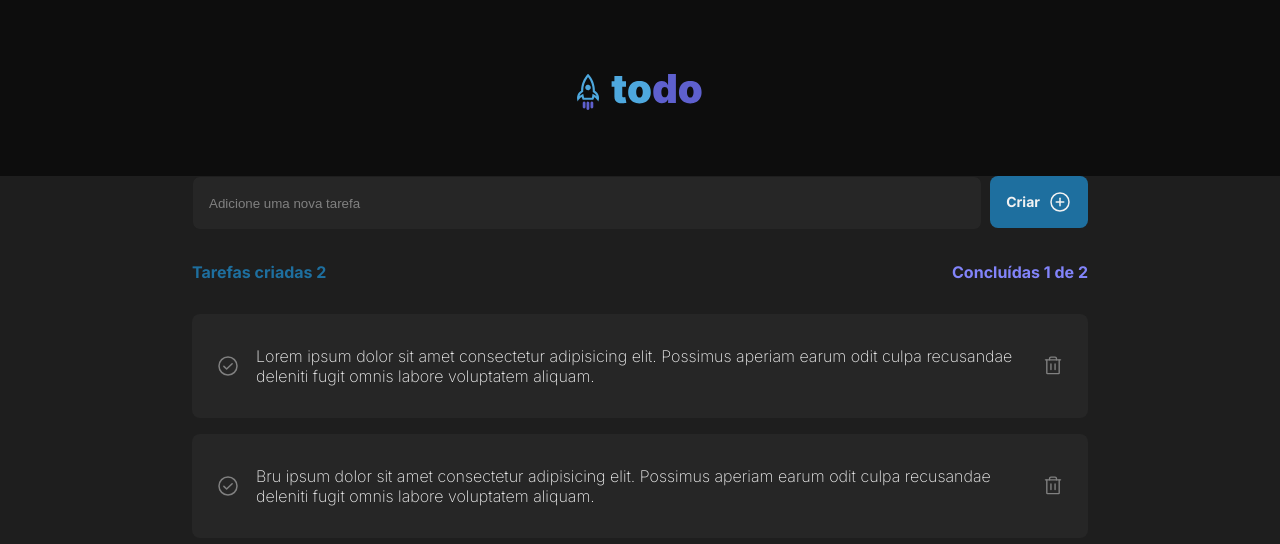
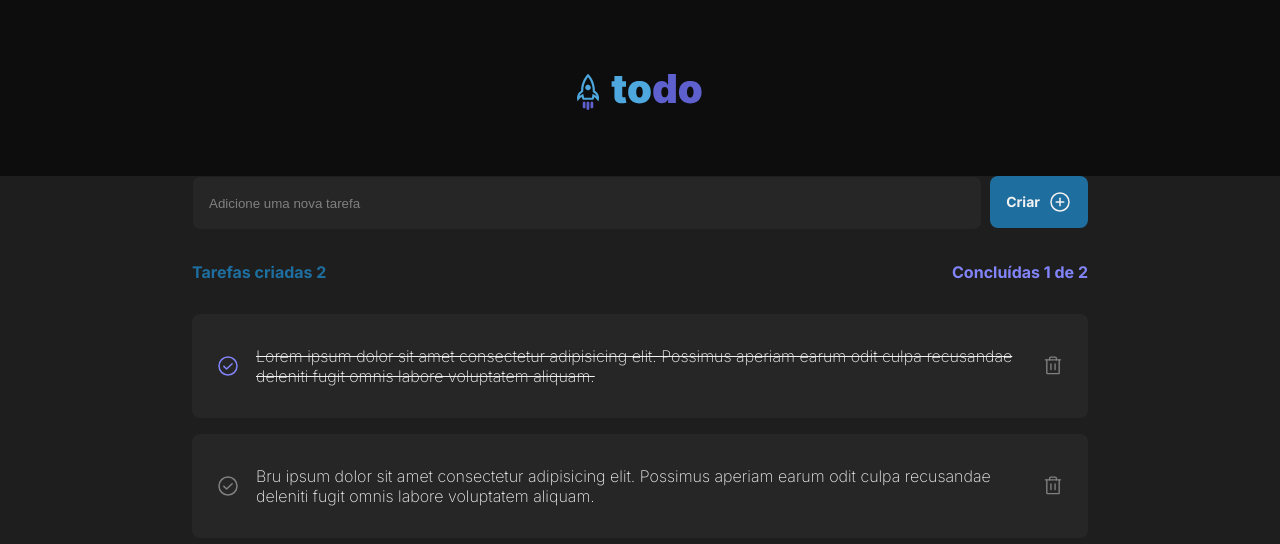
Before and after one commit to DaianiNoronha/todo-list-react, a React (Vite) app: page / in a window 1280 px wide. Shown: the top 544 px of the page. Built offline with nearby package versions, Linux system fonts and the light colour scheme.

Commit message:
feat: add css task completed

```diff
--- a/src/App.tsx
+++ b/src/App.tsx
@@ -21,23 +21,22 @@ const tasks: TaskProps[] = [
 ];
 
 export function App() {
-    const [newTaskContent, setNewTaskContent] = useState('');
+    const [inputValue, setInputValue] = useState('');
     const [taskList, setTaskList] = useState<TaskProps[]>(tasks);
 
     function handleCreateTask(newTaskContent: string) {
         const newTask = {
             id: taskList.length + 1,
             content: newTaskContent,
+            isCompleted: false,
         };
 
         setTaskList([...taskList, newTask]);
-        setNewTaskContent('');
+        setInputValue('');
     }
 
     function countTasksCompletds (){
         const countCompleted = taskList.filter((task)=> task.isCompleted === true)
-
-        console.log(countCompleted.length);
 
         return countCompleted.length
     }
@@ -46,9 +45,9 @@ export function App() {
         <div>
             <Header />
             <div className={styles.div}>
-                <Input value={newTaskContent}
-                 onChange={e => setNewTaskContent(e.target.value)}/>
-                <Create onClick={() => handleCreateTask(newTaskContent)} />
+                <Input value={inputValue}
+                 onChange={e => setInputValue(e.target.value)}/>
+                <Create onClick={() => handleCreateTask(inputValue)} />
             </div>
             <section>
                 <div>
@@ -57,7 +56,7 @@ export function App() {
                         <h4 className={styles.titleDois}>Concluídas {countTasksCompletds()} de {taskList.length}</h4>
                     </div>
                     {taskList.map(task => (
-                        <Task key={task.id} content={task.content} />
+                        <Task key={task.id} content={task.content} isCompleted={task.isCompleted} />
                     ))}
                 </div>
             </section>
--- a/src/components/Task.module.css
+++ b/src/components/Task.module.css
@@ -18,11 +18,35 @@
     margin-bottom: 1rem;
 }
 
+.pTaskChecked {
+    position: relative;
+    display: grid;
+    grid-template-columns: auto 1fr auto;
+    align-items: center;
+    color: var(--gray-100);
+    background: var(--gray-500);
+    border-radius: 8px;
+    padding: 2rem 0.5rem;
+    margin-bottom: 1rem;
+    text-decoration: line-through;
+}
+
 .iconButtonLeft,
 .iconButtonRight {
     background: transparent;
     border: 0;
     color: var(--gray-300);
+    cursor: pointer;
+    line-height: 0;
+    border-radius: 1rem;
+    margin-right: 1rem;
+    margin-left: 1rem;
+}
+
+.iconChecked {
+    background: transparent;
+    border: 0;
+    color: var(--purple);
     cursor: pointer;
     line-height: 0;
     border-radius: 1rem;
--- a/src/components/Task.tsx
+++ b/src/components/Task.tsx
@@ -7,11 +7,14 @@ export interface TaskProps {
     isCompleted?: boolean;
 }
 
-export function Task({ content }: TaskProps) {
+export function Task({ content, isCompleted }: TaskProps) {
+
+    console.log(isCompleted);
+
     return (
         <div className={styles.task}>
-            <p className={styles.pTask}>
-                <button className={styles.iconButtonLeft}>
+            <p className={isCompleted ? styles.pTaskChecked : styles.pTask}>
+                <button className={isCompleted ? styles.iconChecked : styles.iconButtonLeft}>
                     <CheckCircle size={24} />
                 </button>
                 {content}
```
